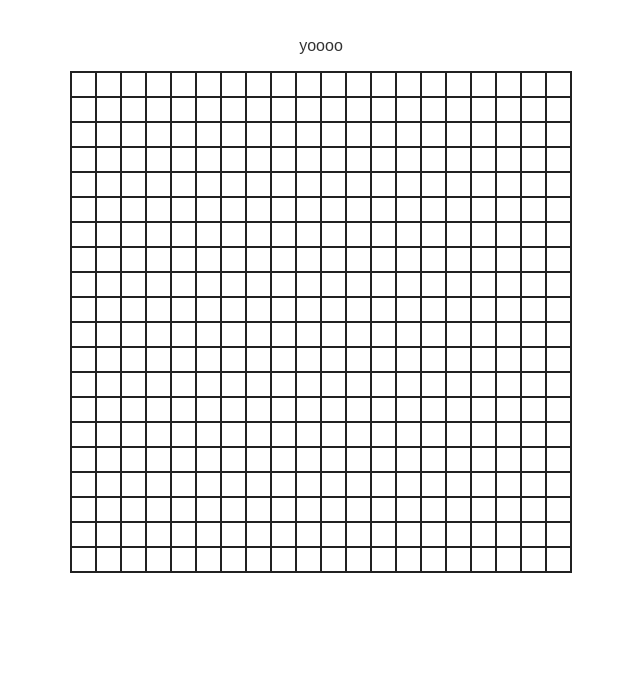
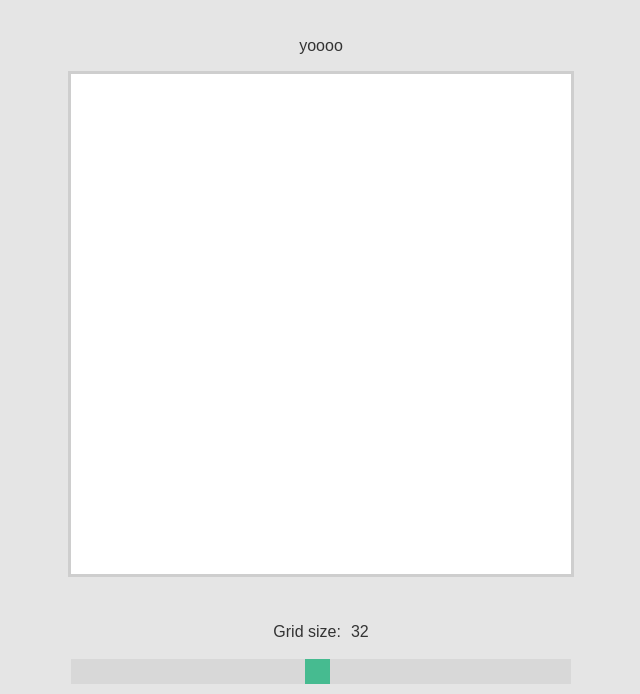
Before and after one commit to OndrejDrapalik/etch-a-sketch, a plain HTML site: page index.html in a window 1280 px wide. Shown: the part 260-954 px from the top of the page, without its empty margins (319-959 px from the left). Before the commit the page ends 863 px from the top, so only its background shows below. Drawn offline with Linux system fonts and the light colour scheme.

Commit message:
slider works, see TODO features in the app.js list to impelemnt next

```diff
--- a/app.js
+++ b/app.js
@@ -1,9 +1,8 @@
 const sketchField = document.querySelector('.sketchField');
 
 
-//Change add input for the user
-//possibly add slider that is connected to some kind of listener to this func
-let insertCollumnsRows = 20;
+//Initiating the default grid layout
+let insertCollumnsRows = 32;
 let multiplied = insertCollumnsRows * insertCollumnsRows;
 
 function insertDivs() {
@@ -16,48 +15,73 @@ function insertDivs() {
         div.classList.add('divItem');
         sketchField.appendChild(div)
     }
-
 }
 
-console.log("test1")
 
-//hmm, for some reason selecting individual items does not work at all
-    // let item = document.querySelectorAll('.divItem');
-    // item.forEach(element => {
-    //     element.addEventListener('mouseenter', changeBackground);
-    //   });
-    // function changeBackground(e) {
-    //         e.target.style.background = "black";
-    // }
+//changing lyout size based on the slides change
+let rangeInput = document.getElementById("myRange");
+rangeInput.addEventListener("change", changeSize);
+rangeInput.addEventListener("change", updateDivs); //the problem with this is it insers new does each time, needs to be replaced rather
+
+function changeSize() {
+    console.log(rangeInput.value);
+    //Need to declare new variables, overwriting "insertCollumnsRows" dows not work right, I'm too lazy to figuout why atm
+    newCollumns = rangeInput.value;
+    newRows = rangeInput.value;
+}
+
+function updateDivs() {
+    removeAllChildNodes();
+    sketchField.style.setProperty('grid-template-columns', 'repeat(' + newCollumns + ', auto)');
+    sketchField.style.setProperty('grid-template-rows', 'repeat(' + newRows + ', auto)');
+
+    for (i = 0; i < newCollumns * newRows; i++) {
+        div = document.createElement('div');
+        div.classList.add('divItem');
+        sketchField.append(div)
+    }
+}
+
+function removeAllChildNodes() {
+    sketchField.innerHTML = '';
+}
 
 
+//Core app fucntion of changing div color
 // https://developer.mozilla.org/en-US/docs/Web/API/Element/mouseover_event
 //also this https://simplernerd.com/js-click-parent/
 sketchField.addEventListener('mouseover', changeBackground);
 
 function changeBackground(e) {
-
     if (e.target !== e.currentTarget) { // this is the same as e.currentTarget
         console.log("child clicked")
-        // e.target.style.background = "black"; //changing color direcly
-        e.target.className = 'divItemChanged'; //changing it via class
+        e.target.style.background = "black"; //changing color direcly
+        // e.target.className = 'divItemChanged'; //changing it via class
     }   else  {
         console.log("parent clicked")
         }
-    // console.log("ass")
-    // e.target.style.background = "black";
-    //problem when you haver over ther actual sketchField - it covers it in black too, the problem is event bubbles
 }
 
-console.log("test2")
 
+//Displaying Grid size on the screen
+let slider = document.getElementById("myRange");
+let output = document.getElementById("gridSize");
+output.innerHTML = slider.value; // Display the default slider value
 
-//function that changes background of the div based on the mouse over - it switches
-//class to background: black after mouseover or mouse click down
+// Update the current slider value (each time you drag the slider handle)
+slider.oninput = function() {
+  output.innerHTML = this.value;
 
-//button that resets it
-
-//maybe change layout input of button
+}
 
 
 insertDivs();
+
+
+//TODO
+    //clear button that resets canvas
+    //Color switch from black to RGB
+    //make it so it draws onfy if mouse is pushed down function that fires changBackground() many times fas when dolding a mouse button down
+
+//DONE
+    //Add slider or user prompt
--- a/index.html
+++ b/index.html
@@ -8,18 +8,21 @@
 
 <body>
     <h1>Etch-a-Sketch</h1>
-    <!-- <div class="containerFlexBox">
-        <div class="item"></div>
-        <div class="item"></div>
-        <div class="item"></div>
-        <div class="item"></div>
-    </div> -->
+
     <div class="container">
         <p>yoooo</p>
         <div class="sketchField">
-
         </div>
     </div>
+    <div class="sliderTitle">
+        <p>Grid size:</p>
+        <div id="gridSize"></div>
+    </div>
+
+    <div class="slidecontainer">
+        <input type="range" min="1" max="64" value="32" class="slider" id="myRange">
+    </div>
+
 </body>
 
 <script src="app.js"></script>
--- a/style.css
+++ b/style.css
@@ -1,3 +1,7 @@
+body {
+    background-color: rgba(0,0,0,0.10);
+}
+
 h1 {
     font-family: sans-serif; color: #333;
     display: flex;
@@ -21,8 +25,8 @@ h1 {
     .sketchField {
         height: 500px;
         width: 500px;
-        color: rgba(0,0,0,0.87);
-        border: 1px solid;
+        color: rgba(0,0,0,0.10);
+        border: 3px solid;
         display: grid;
         grid-template-columns: repeat(16, 20px);
         grid-template-rows:repeat(16, 20px);
@@ -34,10 +38,69 @@ h1 {
         } */
 
         .divItem {
-            border: 1px solid;
+            /* border: 1px solid; */
+            background-color: white;
         }
 
         .divItemChanged {
             border: 1px solid;
-            background-color: rgba(143, 45, 45, 0.87);
+            background-color: rgba(143, 45, 45, 100);
         }
+
+        .slidecontainer {
+  width: 100%; /* Width of the outside container */
+}
+
+.sliderTitle {
+    font-family: sans-serif; color: #333;
+    display: flex;
+    flex-direction: row;
+    align-items: center;
+    justify-content: center;
+}
+
+    #gridSize {
+        padding-left: 10px;
+    }
+
+.slidecontainer {
+    font-family: sans-serif; color: #333;
+    display: flex;
+    flex-direction: column;
+    align-items: center;
+    justify-content: center;
+}
+
+    /* The slider itself */
+    .slider {
+        appearance: none;
+        width: 500px; /* Full-width */
+        height: 25px; /* Specified height */
+        background: #d3d3d3; /* Grey background */
+        outline: none; /* Remove outline */
+        opacity: 0.7; /* Set transparency (for mouse-over effects on hover) */
+        -webkit-transition: .2s; /* 0.2 seconds transition on hover */
+        transition: opacity .2s;
+    }
+
+    /* Mouse-over effects */
+    .slider:hover {
+        opacity: 1; /* Fully shown on mouse-over */
+    }
+
+    /* The slider handle (use -webkit- (Chrome, Opera, Safari, Edge) and -moz- (Firefox) to override default look) */
+    .slider::-webkit-slider-thumb {
+        -webkit-appearance: none; /* Override default look */
+        appearance: none;
+        width: 25px; /* Set a specific slider handle width */
+        height: 25px; /* Slider handle height */
+        background: #04AA6D; /* Green background */
+        cursor: pointer; /* Cursor on hover */
+        }
+
+    .slider::-moz-range-thumb {
+        width: 25px; /* Set a specific slider handle width */
+        height: 25px; /* Slider handle height */
+        background: #04AA6D; /* Green background */
+        cursor: pointer; /* Cursor on hover */
+    }
```
